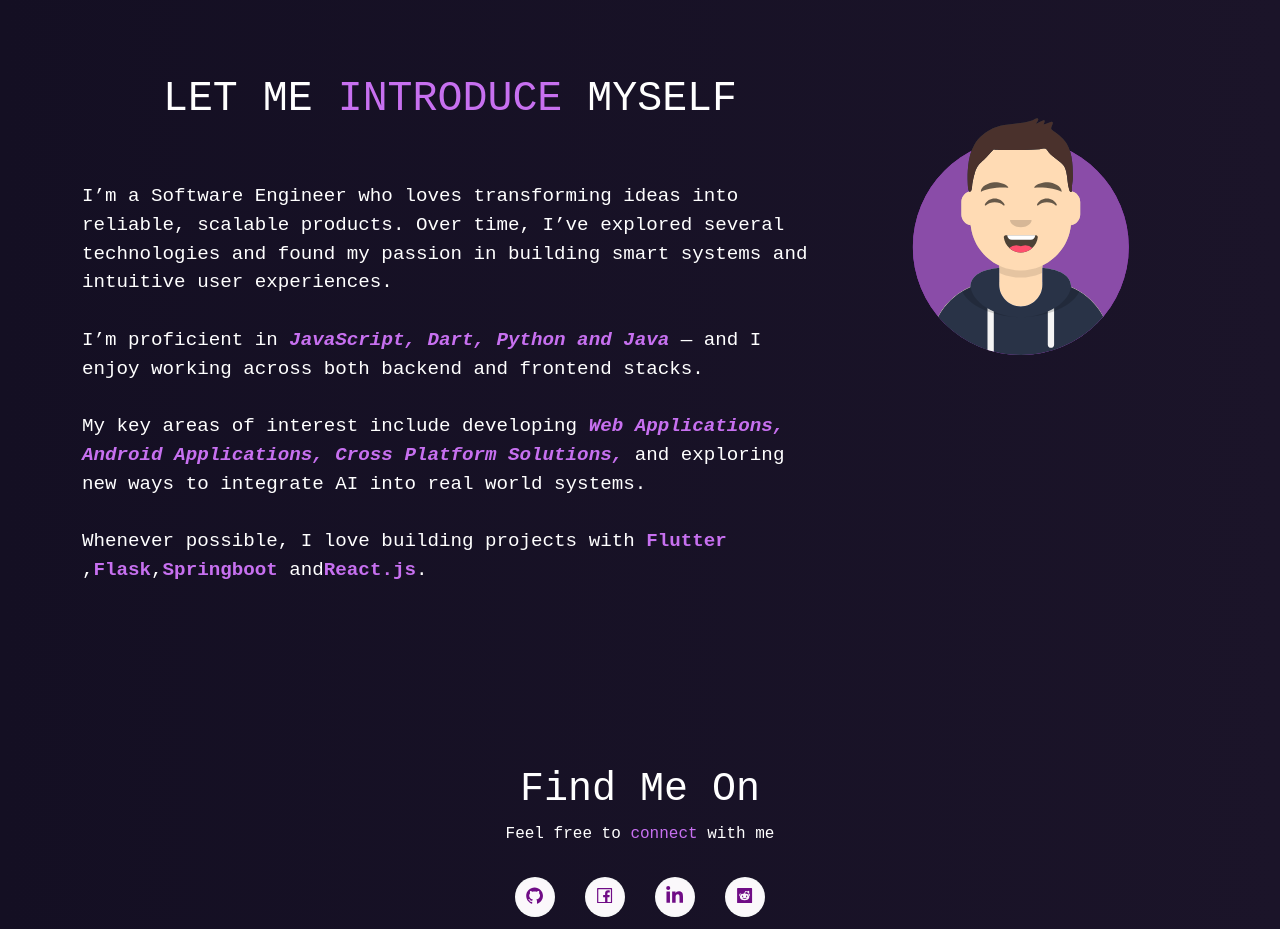
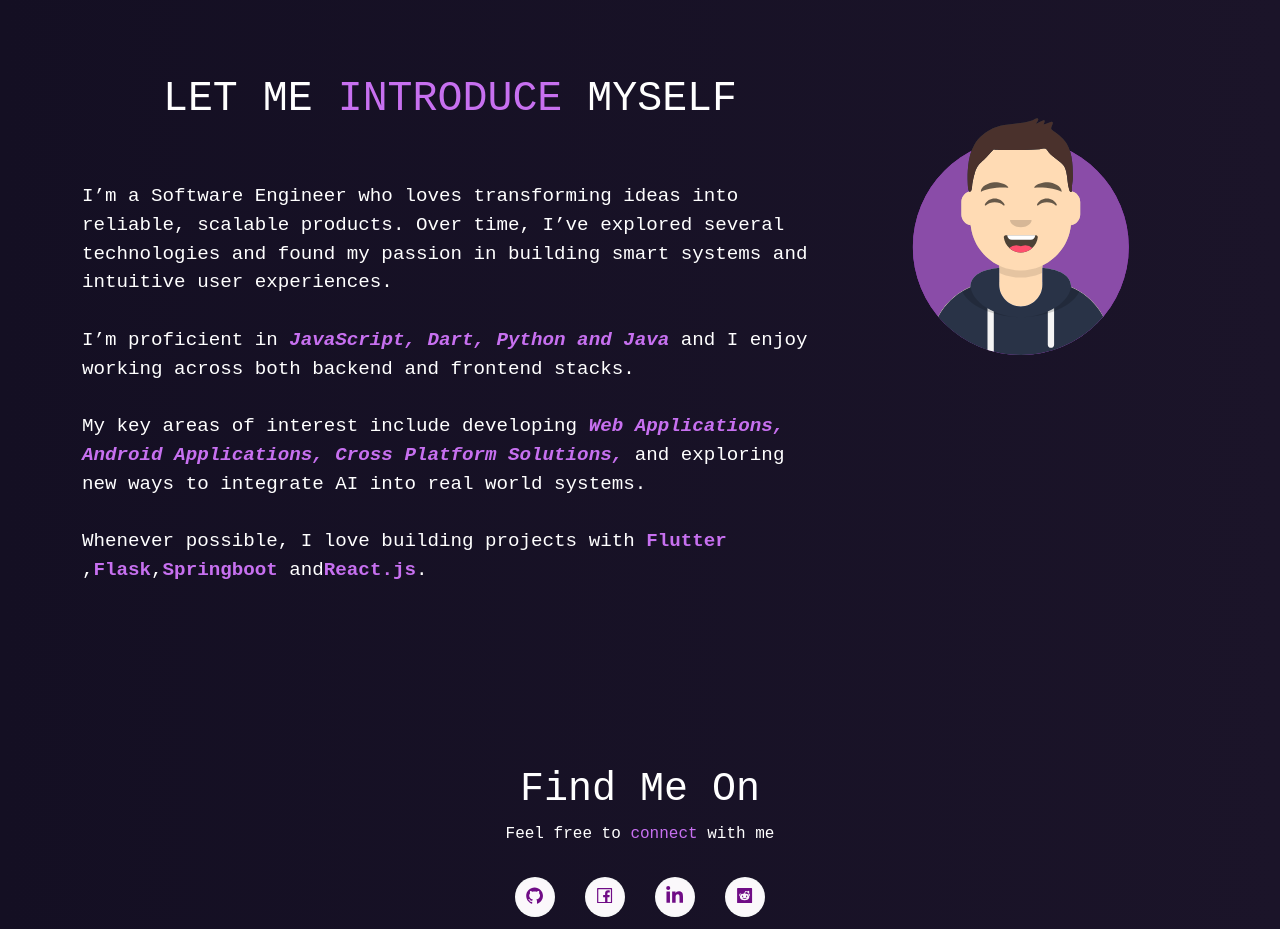
Before and after one commit to FardousNayeem/PortfolioNayeem, a React (Vite) app: page / in a window 1280 px wide. Shown: the part 802-1731 px from the top of the page. Built offline with nearby package versions, Linux system fonts and the light colour scheme; a web font is replaced by a local one.

Commit message:
resume updated

```diff
--- a/src/components/Home/Home2.tsx
+++ b/src/components/Home/Home2.tsx
@@ -24,7 +24,7 @@
               <i>
                 <b className="purple"> JavaScript, Dart, Python and Java </b>
               </i>
-              — and I enjoy working across both backend and frontend stacks.
+              and I enjoy working across both backend and frontend stacks.
               <br />
               <br />
               My key areas of interest include developing
--- a/src/style.css
+++ b/src/style.css
@@ -214,10 +214,10 @@
 /* Home section */
 /* --------- */
 .wave {
-  animation-name: wave-animation; /* Refers to the name of your @keyframes element below */
-  animation-duration: 2.1s; /* Change to speed up or slow down */
-  animation-iteration-count: infinite; /* Never stop waving :) */
-  transform-origin: 70% 70%; /* Pivot around the bottom-left palm */
+  animation-name: wave-animation;
+  animation-duration: 2.1s;
+  animation-iteration-count: infinite;
+  transform-origin: 70% 70%;
   display: inline-block;
 }
 
@@ -227,7 +227,7 @@
   }
   10% {
     transform: rotate(14deg);
-  } /* The following five values can be played with to make the waving more or less extreme */
+  }
   20% {
     transform: rotate(-8deg);
   }
@@ -242,7 +242,7 @@
   }
   60% {
     transform: rotate(0deg);
-  } /* Reset for the last half to pause */
+  }
   100% {
     transform: rotate(0deg);
   }
```
Also changed, not shown: src/assets/FardousNayeem_CV.jpg, 1 other file (tests, documents, lock files or other folders).
